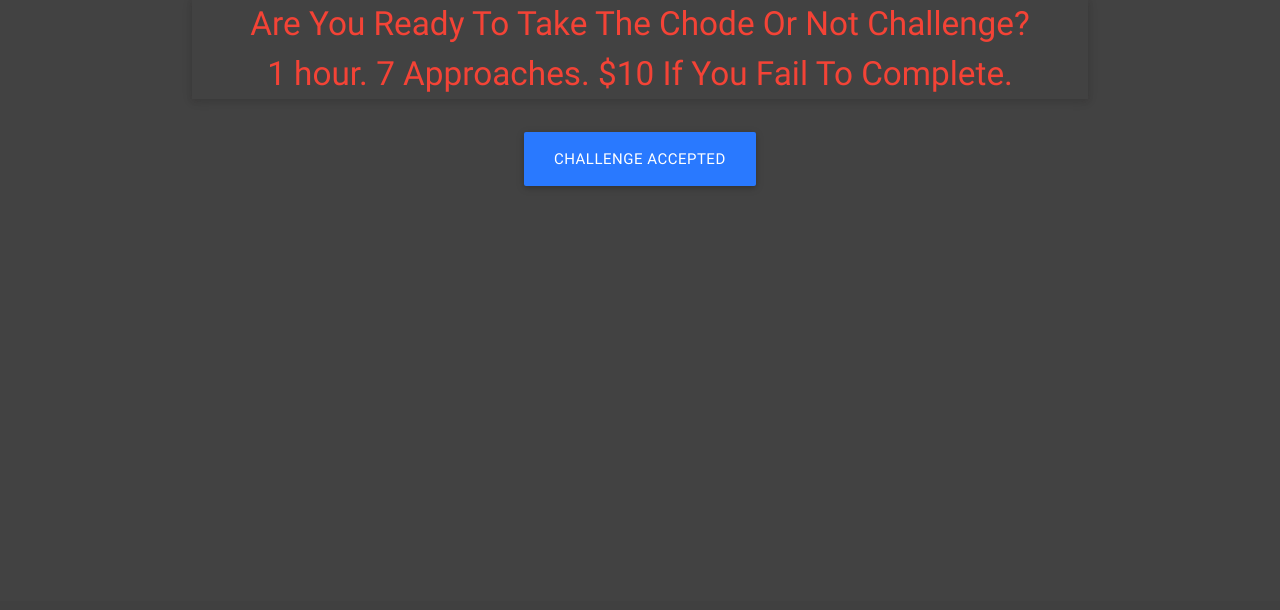
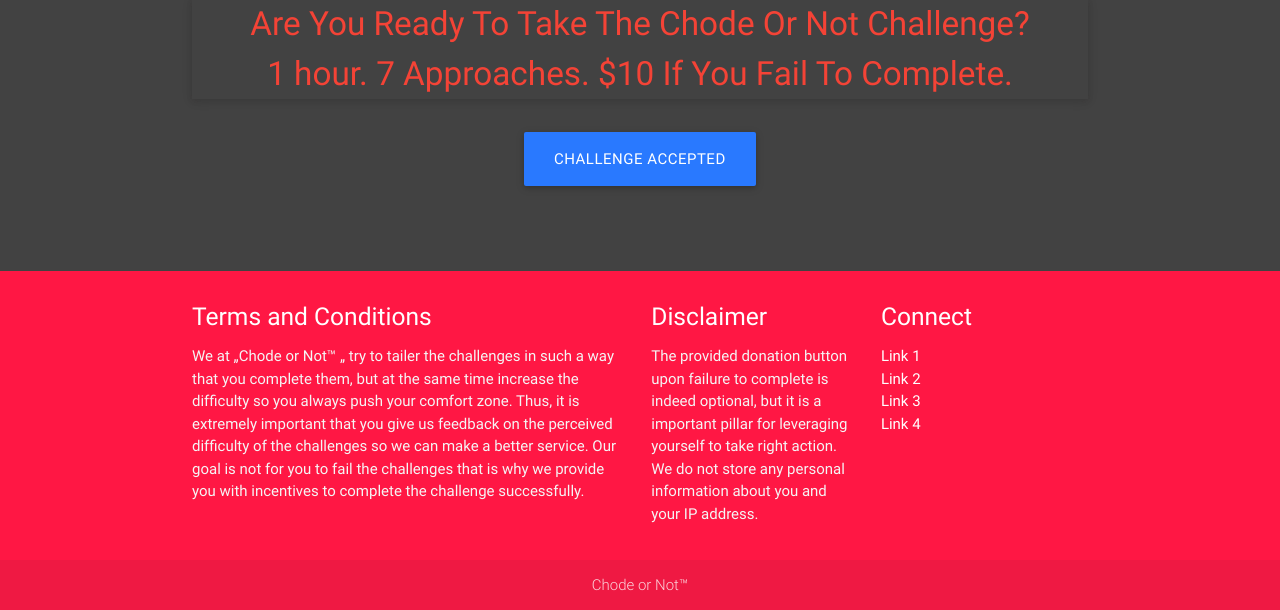
Before and after one commit to 2121159i/Chode-Or-Not-Prototype, a Django app: page /chodeOrNot/ in a window 1280 px wide. Shown: the part 199-809 px from the top of the page. Before the commit the page ends 385 px from the top, so only its background shows below. Run offline with Django 3.2, Linux system fonts and the light colour scheme; some libraries are stand-ins or nearby versions.

Commit message:
Added t & c, disclaimers, footer

```diff
--- a/chode_or_not/templates/ChodeOrNot/base.html
+++ b/chode_or_not/templates/ChodeOrNot/base.html
@@ -44,13 +44,6 @@
 
 
 
-{#    <footer class="page-footer orange">#}
-{#    <div class="footer-copyright">#}
-{#      <div class="container">#}
-{#      Made by <a class="orange-text text-lighten-3" href="http://materializecss.com">Materialize</a>#}
-{#      </div>#}
-{#    </div>#}
-{#  </footer>#}
 
 
 
@@ -61,5 +54,37 @@
 
 
 
+    <footer class="page-footer red accent-3">
+    <div class="container">
+      <div class="row">
+        <div class="col l6 s12">
+          <h5 class="white-text">Terms and Conditions</h5>
+          <p class="grey-text text-lighten-4">We at „Chode or Not™ „ try to tailer the challenges in such a way that you complete them, but at the same time increase the difficulty so you always push your comfort zone. Thus, it is extremely important that you give us feedback on the perceived difficulty of the challenges so we can make a better service.  Our goal is not for you to fail the challenges that is why we provide you with incentives to complete the challenge successfully.</p>
+
+
+        </div>
+        <div class="col l3 s12">
+          <h5 class="white-text">Disclaimer</h5>
+          <p class="grey-text text-lighten-4">The provided donation button upon failure to complete is indeed optional, but it is a important pillar for leveraging yourself to take right action.
+We do not store any personal information about you and your IP address.</p>
+        </div>
+        <div class="col l3 s12">
+          <h5 class="white-text">Connect</h5>
+          <ul>
+            <li><a class="white-text" href="#!">Link 1</a></li>
+            <li><a class="white-text" href="#!">Link 2</a></li>
+            <li><a class="white-text" href="#!">Link 3</a></li>
+            <li><a class="white-text" href="#!">Link 4</a></li>
+          </ul>
+        </div>
+      </div>
+    </div>
+    <div class="footer-copyright">
+      <div class="container center-align">
+      Chode or  Not™
+      </div>
+    </div>
+  </footer>
+
 </body>
 </html>
```
Also changed, not shown: 10 other files.
